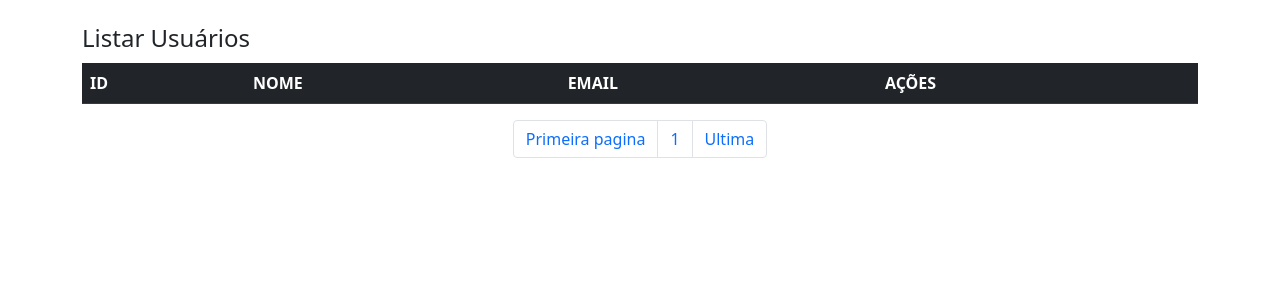
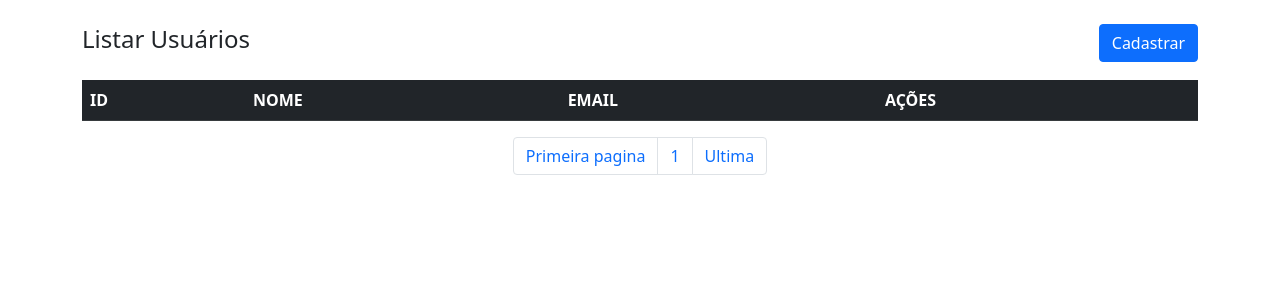
Before and after one commit to allanmessias/listar-usuarios, a PHP site: page / in a window 1280 px wide. Shown: the top 300 px of the page. Run offline with PHP 8.4, Linux system fonts and the light colour scheme; data that the repository does not hold is empty.

Commit message:
add register users

```diff
--- a/custom.js
+++ b/custom.js
@@ -5,6 +5,10 @@
  */
 
 const tbody = document.querySelector(".listar-usuario");
+const form = document.getElementById("regForm");
+const errorMsg = document.getElementById("error-msg");
+const successMsg = document.getElementById("success-msg");
+const regModal = new bootstrap.Modal(document.getElementById("regUser"));
 
 const list_user = async(page) => {
     const data = await fetch("./list.php?pagina=" + page);
@@ -12,4 +16,26 @@ const list_user = async(page) => {
     tbody.innerHTML = dataResponse;
 };
 
+form.addEventListener("submit", async(e) => {
+    e.preventDefault();
+
+    const dataForm = new FormData(form);
+    dataForm.append("add", 1);
+
+    const response = await fetch("register.php", {
+        method: "POST",
+        body: dataForm,
+    });
+
+    const responseJson = await response.json();
+    if (responseJson["erro"]) {
+        errorMsg.innerHTML = responseJson["msg"];
+    } else {
+        successMsg.innerHTML = responseJson["msg"];
+        form.reset();
+        regModal.hide();
+        list_user(1);
+    }
+});
+
 list_user(1);
--- a/index.php
+++ b/index.php
@@ -16,10 +16,19 @@ include_once "./server/server.php"; ?>
 
 <body>
     <div class=container>
-        <div class="row mt-4">
-            <div class="col-lg-12">
-                <h4>Listar Usuários</h4>
+        <div class="row mt-4 mb-3">
+            <div class="col-lg-12 d-flex justify-content-between align-items-center">
+                <div>
+                    <h4>Listar Usuários</h4>
+                </div>
+                <span id="success-msg" class="aling-items-center"></span>
+                <div>
+                    <button type="button" class="btn btn-primary" data-bs-toggle="modal" data-bs-target="#regUser">
+                        Cadastrar
+                    </button>
+                </div>
             </div>
+
         </div>
         <span class="listar-usuario">
 
@@ -30,6 +39,35 @@ include_once "./server/server.php"; ?>
         </div>
     </div>
 
+    <div class="modal fade" id="regUser" tabindex="-1" aria-labelledby="regUser" aria-hidden="true">
+        <div class="modal-dialog">
+            <div class="modal-content">
+                <div class="modal-header">
+                    <h5 class="modal-title" id="regUser">Modal title</h5>
+                    <button type="button" class="btn-close" data-bs-dismiss="modal" aria-label="Close"></button>
+                </div>
+                <div class="modal-body">
+                    <form id="regForm" method='POST'>
+                        <span id="error-msg"></span>
+                        <div class="mb-3">
+                            <label for="nome" class="col-form-label">Nome:</label>
+                            <input type="text" class="form-control" id="nome" name="nome" placeholder="Digite seu nome completo">
+                        </div>
+                        <div class="mb-3">
+                            <label for="email" class="col-form-label">Email:</label>
+                            <input type="email" class="form-control" id="email" name="email" placeholder="Digite seu melhor e-mail">
+                        </div>
+                        <div class="modal-footer">
+                            <button type="button" class="btn btn-secondary" data-bs-dismiss="modal">Fechar</button>
+                            <input type="submit" class="btn btn-primary" value="Cadastrar">
+                        </div>
+                    </form>
+                </div>
+
+            </div>
+        </div>
+    </div>
+
     <script src="https://cdn.jsdelivr.net/npm/bootstrap@5.1.3/dist/js/bootstrap.bundle.min.js" integrity="sha384-ka7Sk0Gln4gmtz2MlQnikT1wXgYsOg+OMhuP+IlRH9sENBO0LRn5q+8nbTov4+1p" crossorigin="anonymous"></script>
     <script src="custom.js"></script>
 </body>
```
Also changed, not shown: register.php (added, +24 -0 lines).
